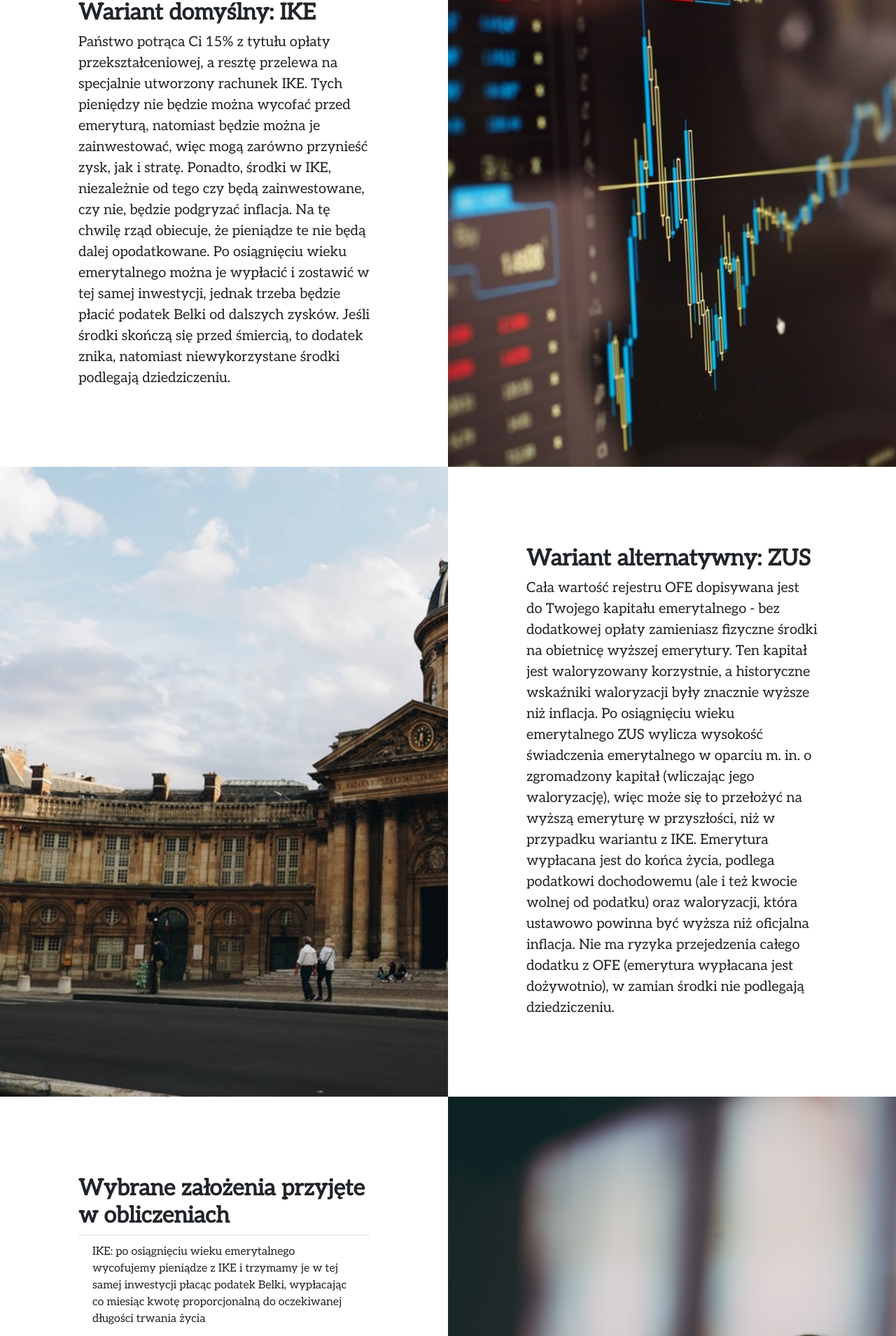
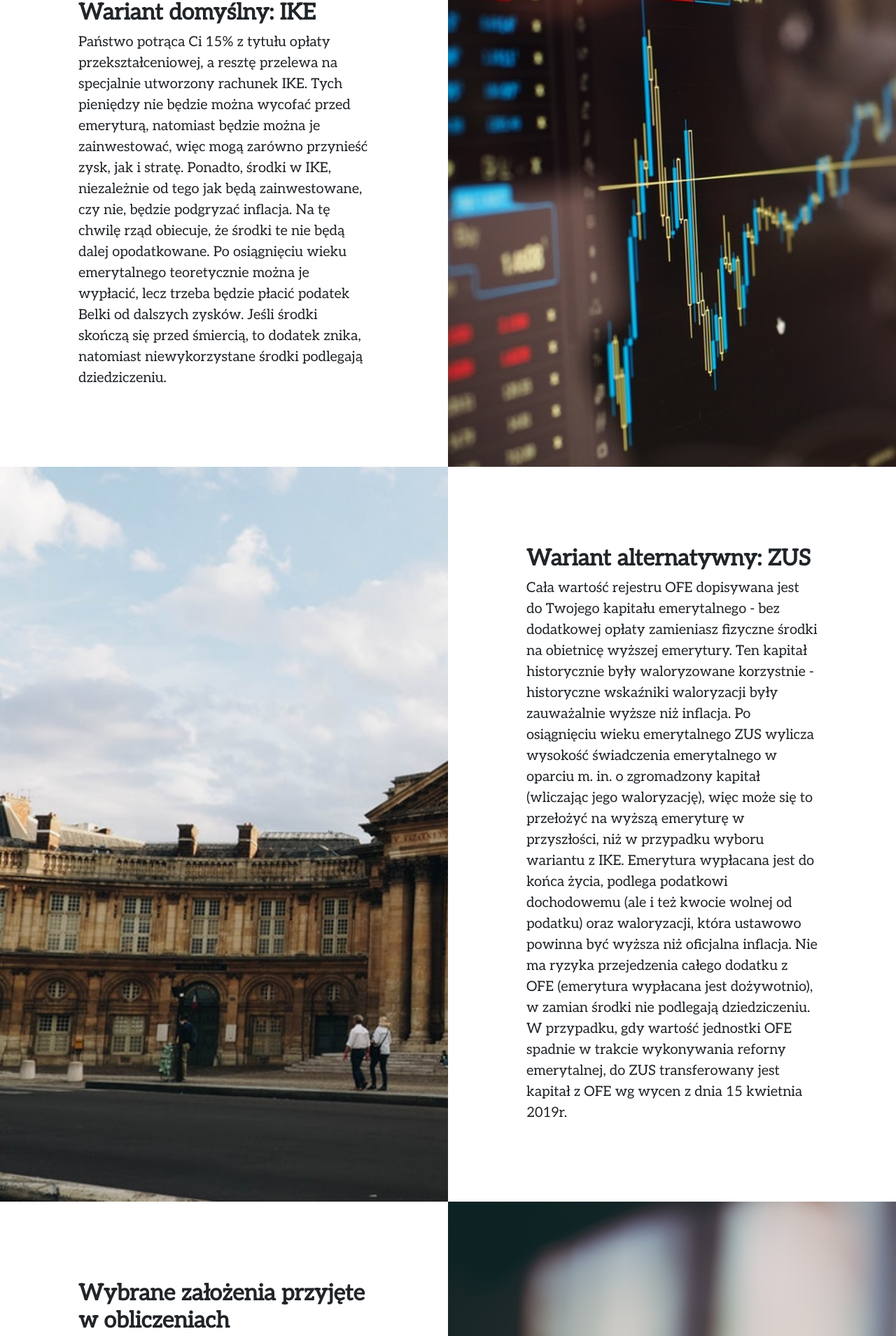
Before and after one commit to mwrabel/ofe-decision, a Flask app: page / in a window 1280 px wide. Shown: the part 1475-3384 px from the top of the page at 70% size. Run offline with Flask 2, Linux system fonts and the light colour scheme; some libraries are stand-ins or nearby versions.

Commit message:
zmiana wartości jednostki OFE

```diff
--- a/main.py
+++ b/main.py
@@ -27,13 +27,15 @@ def wynik():
     ofe = float(request.form.get('ofe').replace(',', '.'))
     kobieta = int(request.form.get('kobieta'))
     wiek = int(request.form.get('wiek'))
+    zmiana_wartosci_jednostki_ofe = float(request.form.get('zmiana_wartosci_jednostki_ofe').replace(',', '.'))/100
 
     pension = Pension(r=r,
                       inflacja=inflacja,
                       prognozowana_emerytura_brutto=prognozowana_emerytura_brutto,
                       ofe=ofe,
                       kobieta=kobieta,
-                      wiek=wiek)
+                      wiek=wiek,
+                      zmiana_wartosci_jednostki_ofe=zmiana_wartosci_jednostki_ofe)
     pension.main()
 
     suma_dodatku_od_zus = str(int(np.round(pension.suma_dodatku_od_zus, 0)))
--- a/templates/index.html
+++ b/templates/index.html
@@ -65,9 +65,9 @@
           <h2>Wariant domyślny: IKE</h2>
           <p class="lead mb-0">Państwo potrąca Ci 15% z tytułu opłaty przekształceniowej, a resztę przelewa na specjalnie utworzony rachunek IKE.
             Tych pieniędzy nie będzie można wycofać przed emeryturą, natomiast będzie można je zainwestować, więc mogą zarówno przynieść zysk, jak i stratę.
-            Ponadto, środki w IKE, niezależnie od tego czy będą zainwestowane, czy nie, będzie podgryzać inflacja.
-            Na tę chwilę rząd obiecuje, że pieniądze te nie będą dalej opodatkowane. Po osiągnięciu wieku emerytalnego można je wypłacić i zostawić w tej samej inwestycji,
-            jednak trzeba będzie płacić podatek Belki od dalszych zysków. Jeśli środki skończą się przed śmiercią, to dodatek znika,
+            Ponadto, środki w IKE, niezależnie od tego jak będą zainwestowane, czy nie, będzie podgryzać inflacja.
+            Na tę chwilę rząd obiecuje, że środki te nie będą dalej opodatkowane. Po osiągnięciu wieku emerytalnego teoretycznie można je wypłacić,
+            lecz trzeba będzie płacić podatek Belki od dalszych zysków. Jeśli środki skończą się przed śmiercią, to dodatek znika,
             natomiast niewykorzystane środki podlegają dziedziczeniu.</p>
         </div>
       </div>
@@ -76,11 +76,14 @@
         <div class="col-lg-6 my-auto showcase-text">
           <h2>Wariant alternatywny: ZUS</h2>
           <p class="lead mb-0">Cała wartość rejestru OFE dopisywana jest do Twojego kapitału emerytalnego - bez dodatkowej opłaty zamieniasz fizyczne środki
-            na obietnicę wyższej emerytury. Ten kapitał jest waloryzowany korzystnie, a historyczne wskaźniki waloryzacji były znacznie wyższe niż inflacja.
+            na obietnicę wyższej emerytury. Ten kapitał historycznie były waloryzowane korzystnie - historyczne wskaźniki waloryzacji były zauważalnie wyższe niż inflacja.
             Po osiągnięciu wieku emerytalnego ZUS wylicza wysokość świadczenia emerytalnego w oparciu m. in. o zgromadzony kapitał (wliczając jego waloryzację),
-            więc może się to przełożyć na wyższą emeryturę w przyszłości, niż w przypadku wariantu z IKE.
+            więc może się to przełożyć na wyższą emeryturę w przyszłości, niż w przypadku wyboru wariantu z IKE.
             Emerytura wypłacana jest do końca życia, podlega podatkowi dochodowemu (ale i też kwocie wolnej od podatku) oraz waloryzacji, która ustawowo powinna być wyższa niż oficjalna inflacja.
-            Nie ma ryzyka przejedzenia całego dodatku z OFE (emerytura wypłacana jest dożywotnio), w zamian środki nie podlegają dziedziczeniu.</p>
+            Nie ma ryzyka przejedzenia całego dodatku z OFE (emerytura wypłacana jest dożywotnio), w zamian środki nie podlegają dziedziczeniu.
+            W przypadku, gdy wartość jednostki OFE spadnie w trakcie wykonywania reforny emerytalnej, do ZUS transferowany jest kapitał z OFE wg wycen z dnia 15 kwietnia 2019r.
+          </p>
+
         </div>
       </div>
       <div class="row no-gutters">
@@ -124,8 +127,11 @@
                 <p>Prognozowana emerytura (brutto) (w dzisiejszych kwotach)</p>
                 <input type="number" name="prognozowana_emerytura_brutto" min="0" step="1.00" required><br><br>
 
-                <p>Suma aktywów w rejestrze OFE</p>
+                <p>Suma aktywów w rejestrze OFE na 15 kwietnia 2019</p>
                 <input type="number" name="ofe" min="0" step="1.00" required><br><br>
+
+                <p>Zmiana wartości jednostki OFE, jaka dokonała się między 1 października 2020, a 15 kwietnia 2019 [%]</p>
+                <input type="number" name="zmiana_wartosci_jednostki_ofe" min=-100 value="-25" step="1" required><br><br>
 
                 <p>Płeć</p>
                 <select name="kobieta" form="wynik_form">
```
Also changed, not shown: zus_czy_ike.py (+7 -2 lines).
